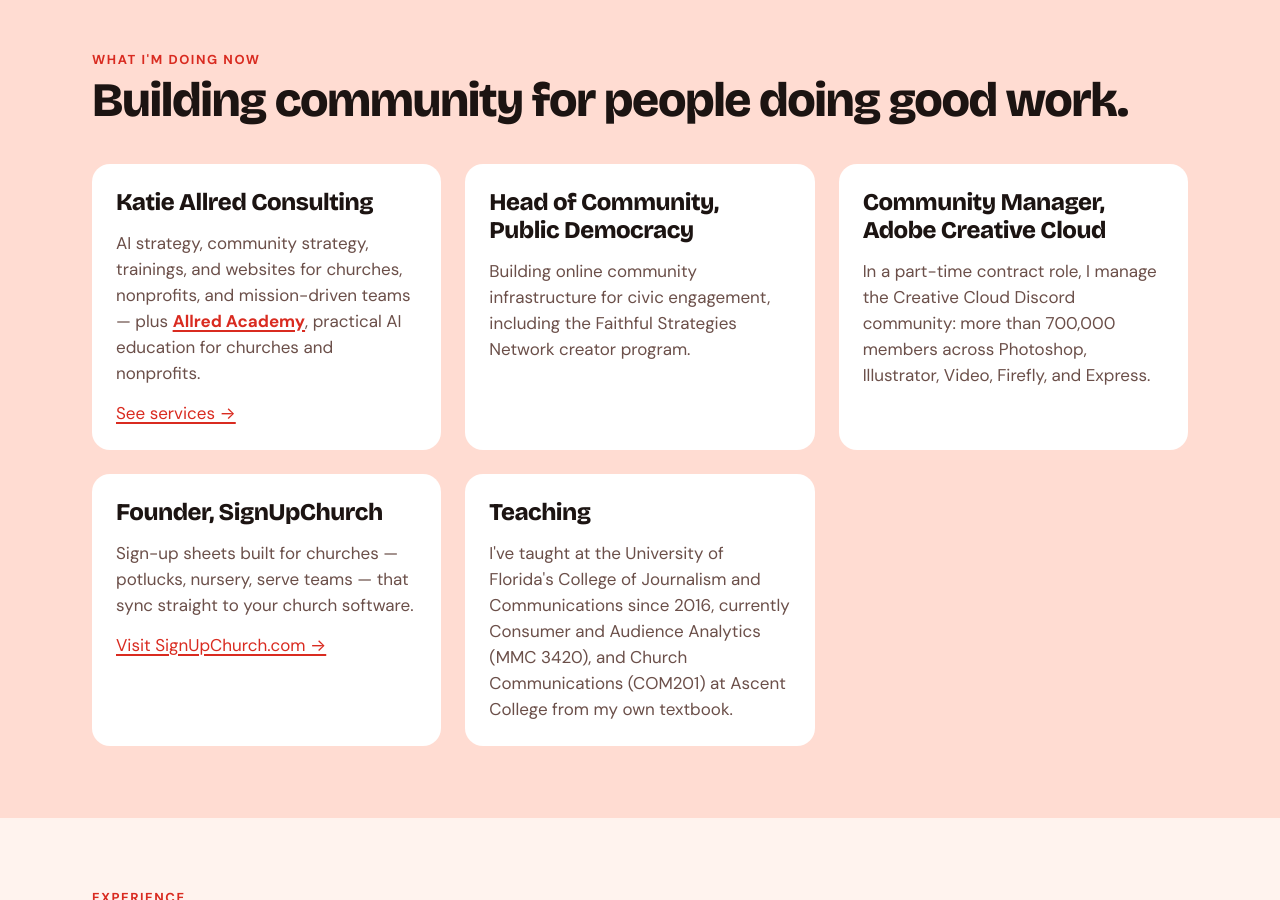
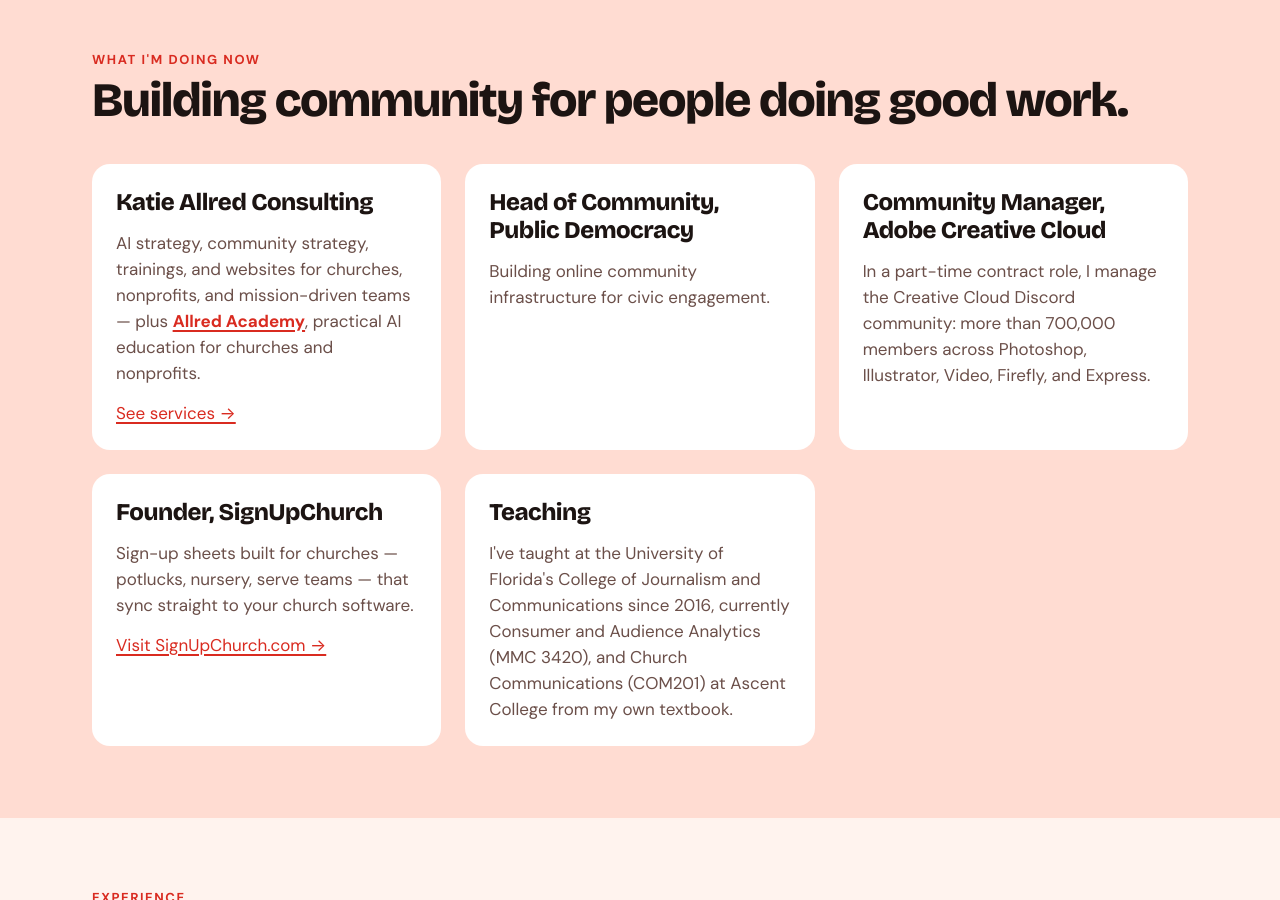
Before and after one commit to katiejallred/personal, a Jekyll site: the page built from pages/about.html, in a window 1280 px wide and 900 px high, scrolled down 1630 px. Built offline with Jekyll 4.4.1, drawn with Linux system fonts in a browser that asks for light colours; some web fonts are replaced.

Commit message:
Drop Faithful Strategies from the About page
The Public Democracy card now just describes the role, without naming
the Faithful Strategies Network creator program.

Co-Authored-By: Claude Opus 5.5 <noreply@anthropic.com>
Claude-Session: https://claude.ai/code/session_012tpWpsArA3Efrqr1T8GJVJ

```diff
--- a/pages/about.html
+++ b/pages/about.html
@@ -68,7 +68,7 @@ schema_books: true # Book structured data for _data/books.yml
       </li>
       <li class="card">
         <h3>Head of Community, Public Democracy</h3>
-        <p>Building online community infrastructure for civic engagement, including the Faithful Strategies Network creator program.</p>
+        <p>Building online community infrastructure for civic engagement.</p>
       </li>
       <li class="card">
         <h3>Community Manager, Adobe Creative Cloud</h3>
```
